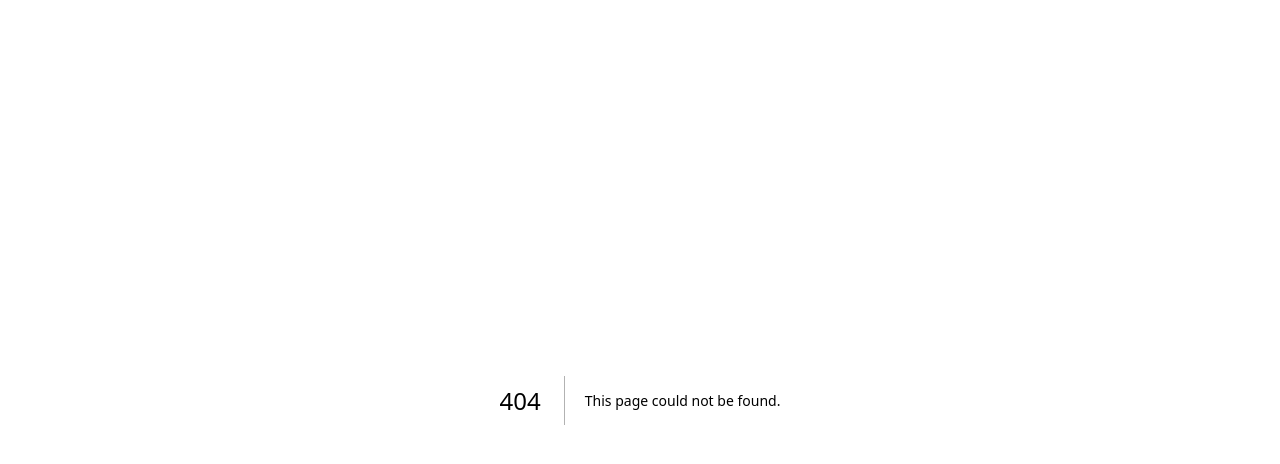
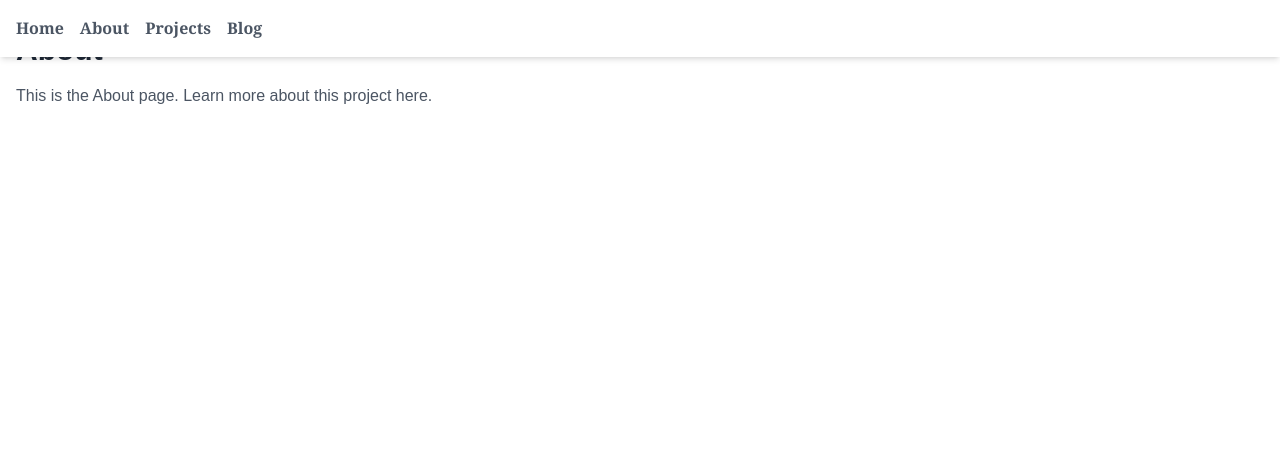
Before and after one commit to EMTDavid/Website, a Next.js app: page /about in a window 1280 px wide. Before the commit this address had no page. Shown: the top 464 px of the page. Built offline with nearby package versions, Linux system fonts and the light colour scheme.

Commit message:
haha second try

```diff
--- a/src/pages/_app.tsx
+++ b/src/pages/_app.tsx
@@ -1,6 +1,13 @@
 import "@/styles/globals.css";
 import type { AppProps } from "next/app";
+import Head from 'next/head'
 
 export default function App({ Component, pageProps }: AppProps) {
-  return <Component {...pageProps} />;
+  return <>
+  <Head>
+    <link rel="icon" href="/favicon.ico"/>
+  </Head>
+  <Component {...pageProps} />
+  </>
+
 }
--- /dev/null
+++ b/src/pages/about.tsx
@@ -0,0 +1,17 @@
+import Navbar from '../components/Navbar';
+
+const About = () => {
+  return (
+    <>
+      <Navbar />
+      <main className="container mx-auto px-4 py-8">
+        <h1 className="text-3xl font-bold text-gray-800">About</h1>
+        <p className="mt-4 text-gray-600">
+          This is the About page. Learn more about this project here.
+        </p>
+      </main>
+    </>
+  );
+};
+
+export default About;
```
Also changed, not shown: 1 other file (tests, documents, lock files or other folders).
